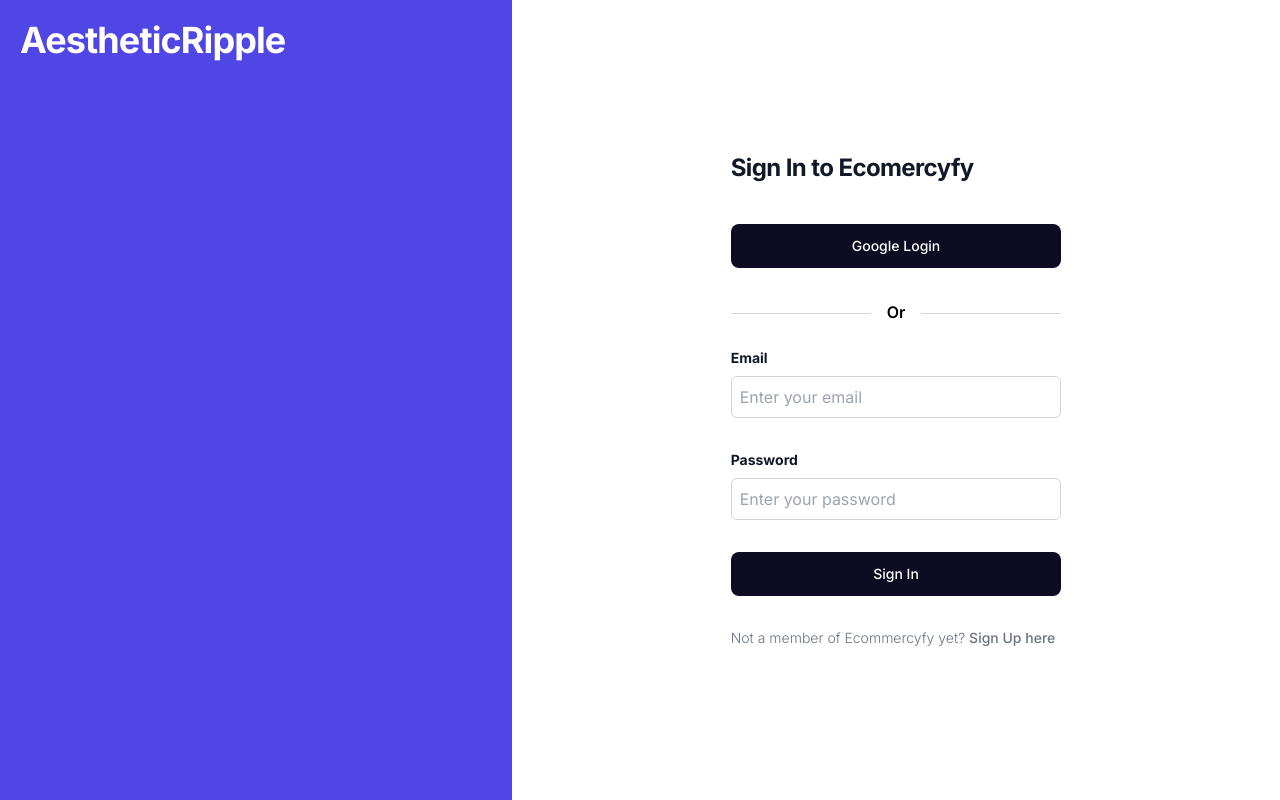
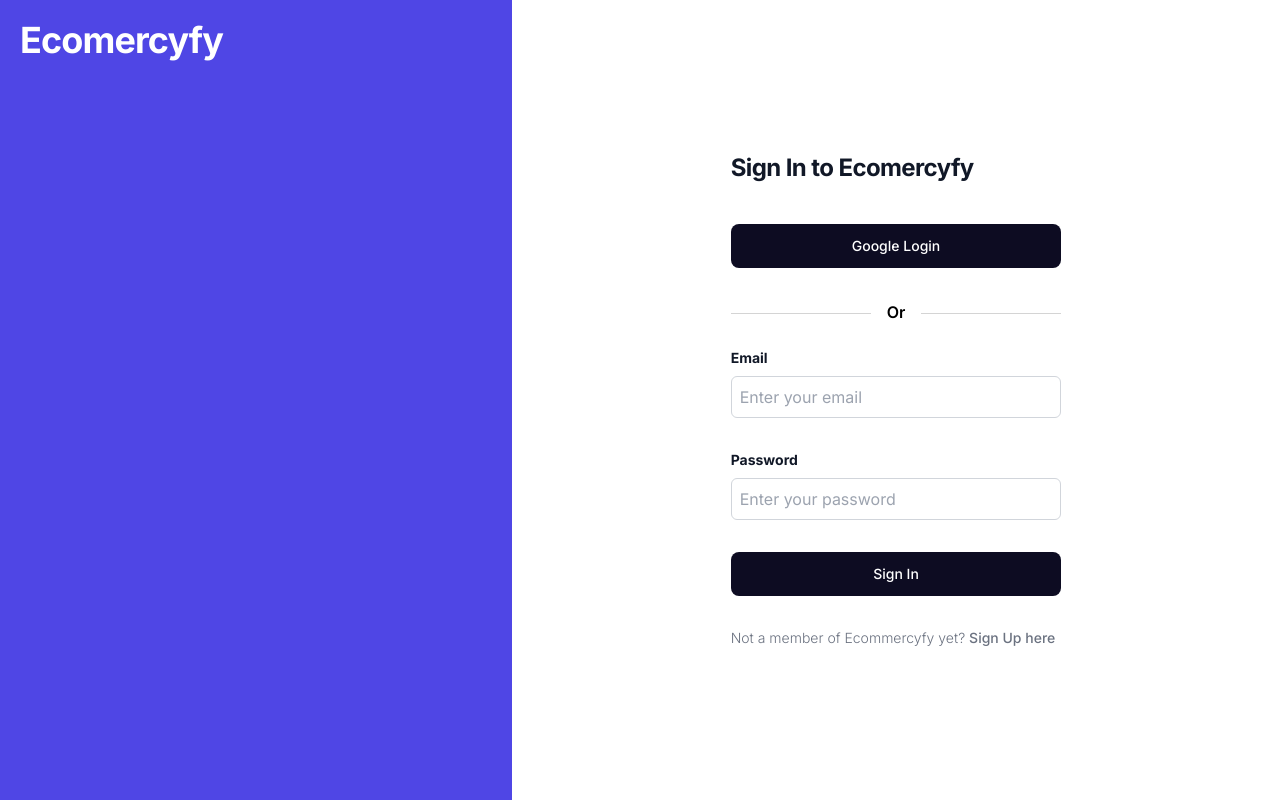
Before and after one commit to Anoch123/next-js-ecommerce-javascript, a Next.js app: page /login in a window 1280 px wide. Built offline with nearby package versions, Linux system fonts and the light colour scheme.

Commit message:
registration page and login page design issues fixing

```diff
--- a/src/app/login/page.js
+++ b/src/app/login/page.js
@@ -26,7 +26,7 @@ const Login = () => {
       <div className="bg-indigo-600 hidden lg:block w-full md:w-1/2 xl:w-2/5 h-screen">
         <div className="p-5">
           <h1 className="text-3xl font-bold leading-tight tracking-tight text-white md:text-4xl">
-            AestheticRipple
+            Ecomercyfy
           </h1>
         </div>
       </div>
```
